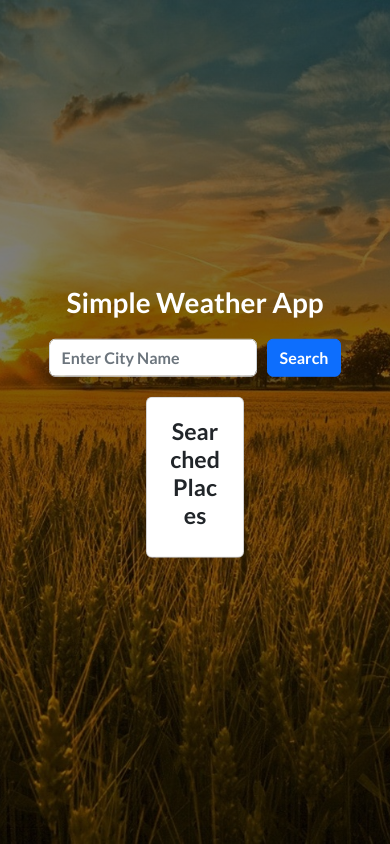
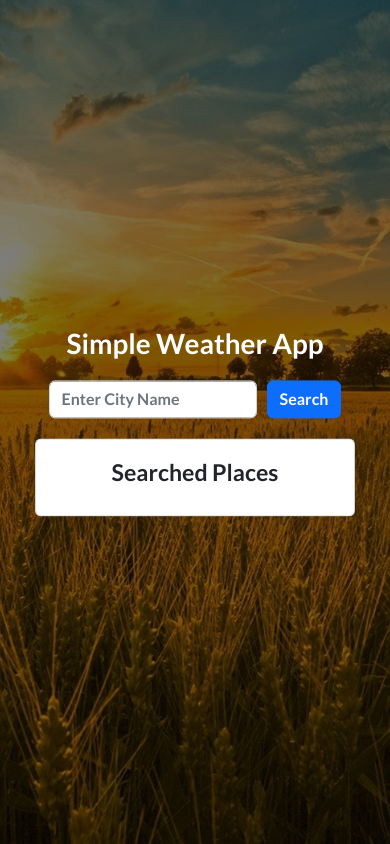
Before and after one commit to Sushankjadhav04/weather-forecast-report, a React (Create React App) app: page / in a window 390 px wide. Built offline with nearby package versions, Linux system fonts and the light colour scheme.

Commit message:
mobile view small fix in css

```diff
--- a/src/assets/css/App.css
+++ b/src/assets/css/App.css
@@ -50,7 +50,7 @@ sup {
 }
 
 .weather-info {
-  width: 25%;
+  width: 100%;
   max-width: 320px;
   margin: 20px auto 0;
   padding: 20px;
```
